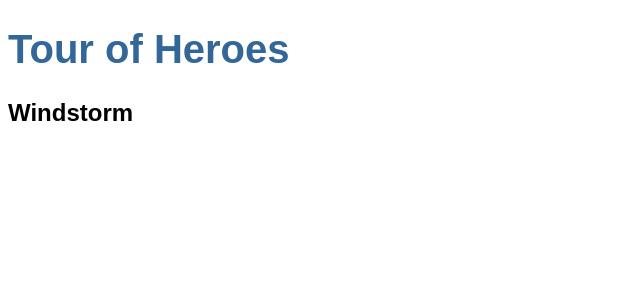
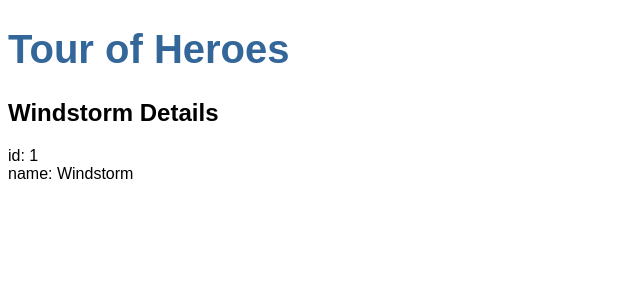
Before and after one commit to SlytherinEC/angular-tour-of-heroes, an Angular app: page / in a window 1280 px wide. Shown: the top 300 px of the page, without its empty margins (0-640 px from the left). Built offline with nearby package versions, Linux system fonts and the light colour scheme.

Commit message:
feat: actualizar HeroesComponent para mostrar detalles del héroe según interface

```diff
--- a/src/app/heroes/heroes.component.html
+++ b/src/app/heroes/heroes.component.html
@@ -1 +1,7 @@
-<h2>{{hero}}</h2>
+<h2>{{hero.name}} Details</h2>
+<div>
+  <span>id: </span>{{hero.id}}
+</div>
+<div>
+  <span>name: </span>{{hero.name}}
+</div>
--- a/src/app/heroes/heroes.component.ts
+++ b/src/app/heroes/heroes.component.ts
@@ -1,4 +1,5 @@
 import { Component } from '@angular/core';
+import { Hero } from '../hero';
 
 @Component({
   selector: 'app-heroes',
@@ -8,5 +9,8 @@
   styleUrl: './heroes.component.css'
 })
 export class HeroesComponent {
-  hero = 'Windstorm';
+  hero: Hero = {
+    id: 1,
+    name: 'Windstorm'
+  };
 }
```
